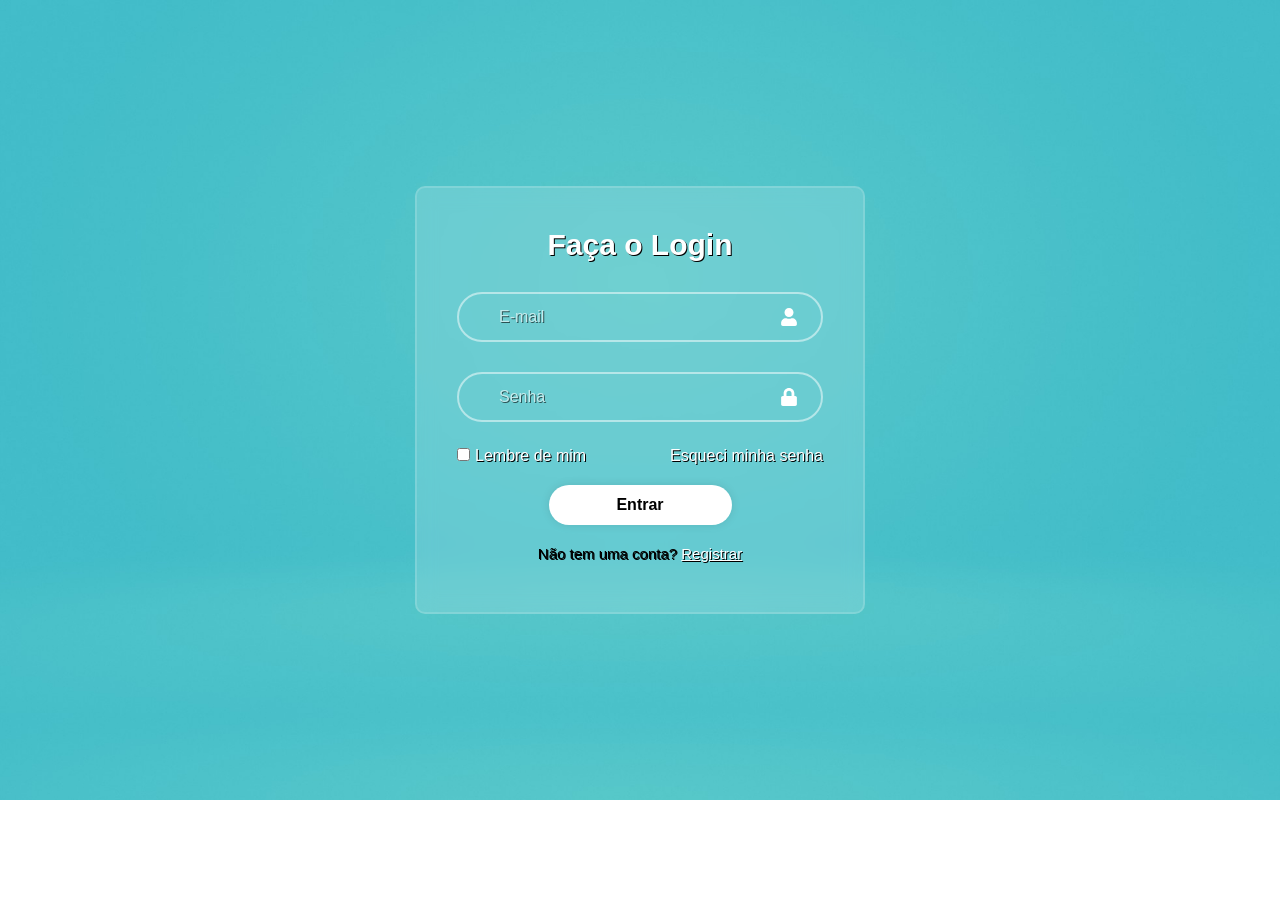
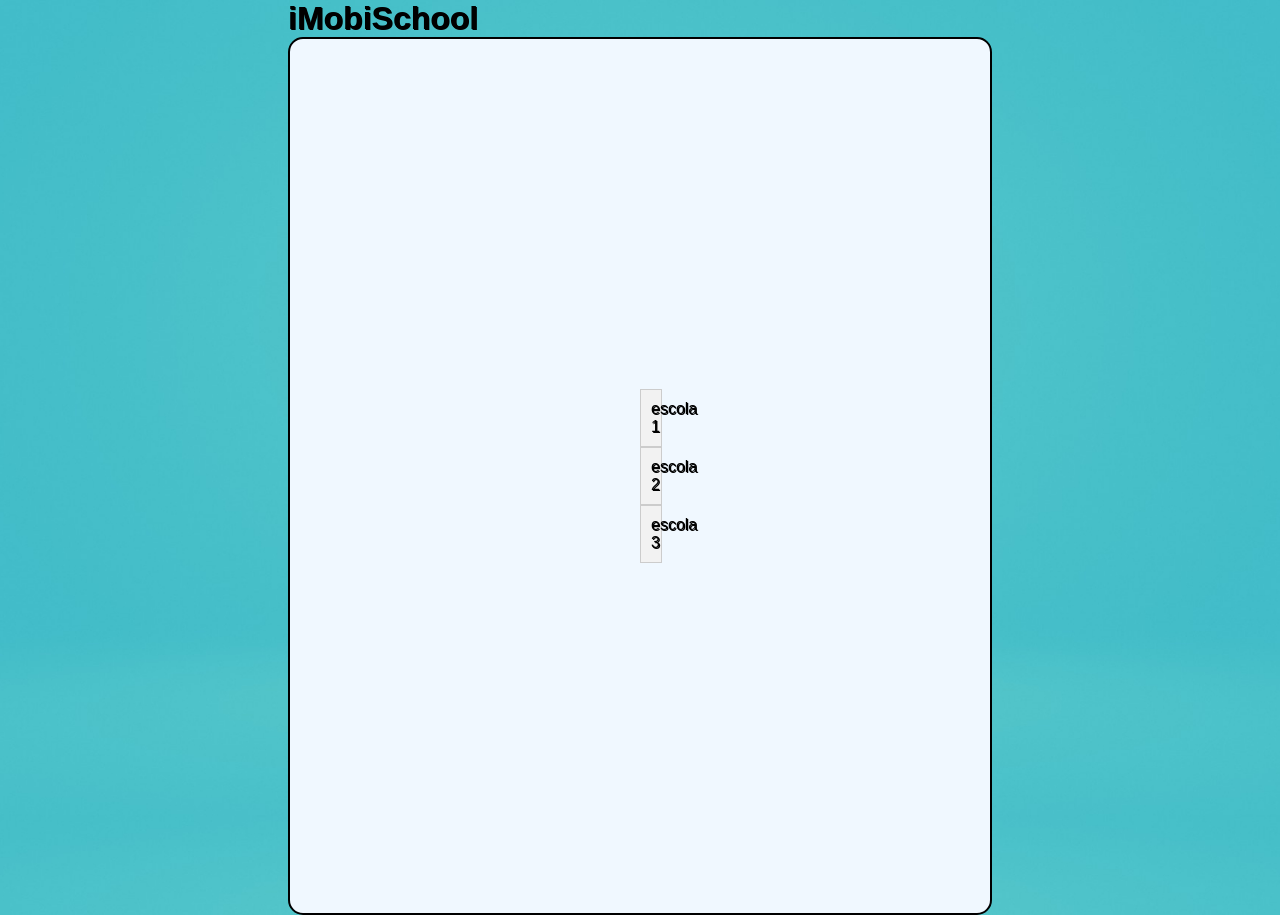
Before and after one commit to j-tiago/projeto-escola, a React (Vite) app: page /home in a window 1280 px wide. Before the commit the page ends 800 px from the top, so only its background shows below. Built offline with nearby package versions, Linux system fonts and the light colour scheme.

Commit message:
Tela de inicio

```diff
--- a/package.json
+++ b/package.json
@@ -14,9 +14,11 @@
     "@emotion/styled": "^11.14.1",
     "@mui/material": "^7.3.2",
     "@react-icons/all-files": "^4.1.0",
+    "axios": "^1.12.2",
     "react": "^19.1.1",
     "react-dom": "^19.1.1",
-    "react-icons": "^5.5.0"
+    "react-icons": "^5.5.0",
+    "react-router-dom": "^7.9.4"
   },
   "devDependencies": {
     "@eslint/js": "^9.36.0",
--- a/src/App.jsx
+++ b/src/App.jsx
@@ -1,14 +1,20 @@
+import "./App.css";
+import { BrowserRouter as Router, Routes, Route } from "react-router-dom";
 
-import "./App.css";
 import Login from "./Components/Login/Login";
+import Inicio from "./Components/Inicio/Inicio";
 
 function App() {
-
   return (
-    <div class="App">
-      <Login />
-    </div>
-  )
+    <Router>
+      <div className="App">
+        <Routes>
+          <Route path="/" element={<Login />} />
+          <Route path="/home" element={<Inicio />} />
+        </Routes>
+      </div>
+    </Router>
+  );
 }
 
-export default App
+export default App;
--- /dev/null
+++ b/src/Components/Inicio/Inicio.css
@@ -0,0 +1,20 @@
+.inicio-container {
+    background-color: aliceblue;
+    width: 600px;
+    padding: 350px;
+    border: 2px solid #000;
+    border-radius: 15px;
+}
+
+.lista-simples {
+  display: flex;
+  flex-direction: column;
+  gap: 0px;
+}
+
+.linha {
+  padding: 10px;
+  width: 100%;
+  background-color: #f2f2f2;
+  border: 1px solid #ccc;
+}
--- /dev/null
+++ b/src/Components/Inicio/Inicio.jsx
@@ -0,0 +1,20 @@
+import React from 'react';
+import "./Inicio.css";
+
+function Inicio() {
+  return (
+    <div>
+      <h1>iMobiSchool</h1>
+
+      <div className="inicio-container">
+        <div className="lista-simples">
+          <p className="linha">escola 1</p>
+          <p className="linha">escola 2</p>
+          <p className="linha">escola 3</p>
+        </div>
+      </div>
+    </div>
+  );
+}
+
+export default Inicio;
--- a/src/Components/Login/Login.jsx
+++ b/src/Components/Login/Login.jsx
@@ -1,6 +1,6 @@
 import { FaUser, FaLock } from "react-icons/fa";
-
 import { useState } from "react";
+import { useNavigate } from "react-router-dom";
 
 import "./Login.css";
 
@@ -8,10 +8,18 @@ const Login = () => {
   const [username, setUsername] = useState("");
   const [password, setPassword] = useState("");
 
+  const navigate = useNavigate();
+
   const handleSubmit = (event) => {
     event.preventDefault();
 
     console.log("Dados de Login:", { username, password });
+
+    if (username && password) {
+      navigate("/home");
+    } else {
+      alert("Preencha os campos corretamente.");
+    }
   };
 
   return (
@@ -19,27 +27,31 @@ const Login = () => {
       <form onSubmit={handleSubmit}>
         <h1>Faça o Login</h1>
         <div className="input-field">
-                <input type="email"
+          <input
+            type="email"
             placeholder="E-mail"
-                onChange={(e) => setUsername(e.target.value)} />
-                <FaUser className="icon"/>
+            onChange={(e) => setUsername(e.target.value)}
+          />
+          <FaUser className="icon" />
         </div>
         <div className="input-field">
-                <input type="password"
+          <input
+            type="password"
             placeholder="Senha"
-                onChange={(e) => setPassword(e.target.value)}/>
-                <FaLock className="icon"/>
+            onChange={(e) => setPassword(e.target.value)}
+          />
+          <FaLock className="icon" />
         </div>
 
         <div className="recall-forget">
           <label>
-                    <input type="checkbox"/>
+            <input type="checkbox" />
             Lembre de mim
           </label>
           <a href="#">Esqueci minha senha</a>
         </div>
 
-            <button>Entrar</button>
+        <button type="submit">Entrar</button>
 
         <div className="signup-link">
           <p>
```
Also changed, not shown: src/Components/Cadastro/Cadastro.jsx (added, +7 -0 lines), src/routes/api.js (added), 1 other file (tests, documents, lock files or other folders). Lines whose indentation alone changed are shown as unchanged.
